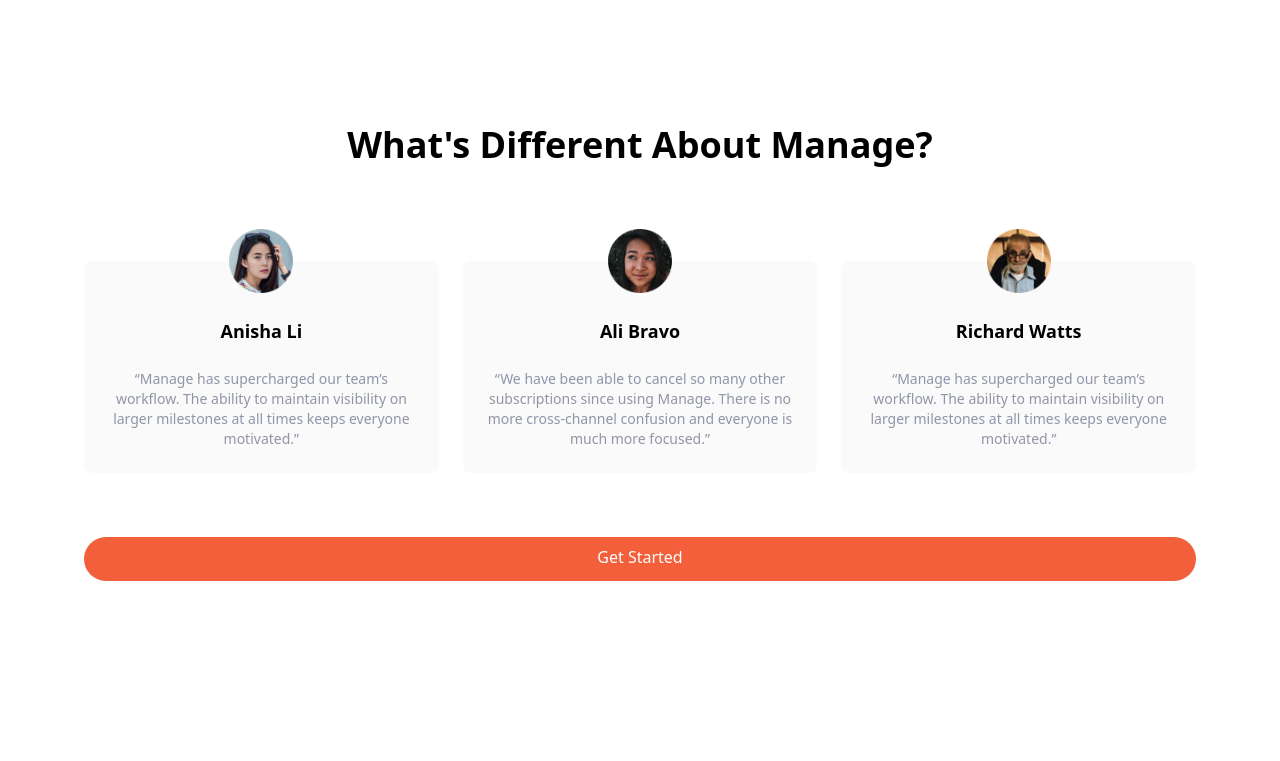
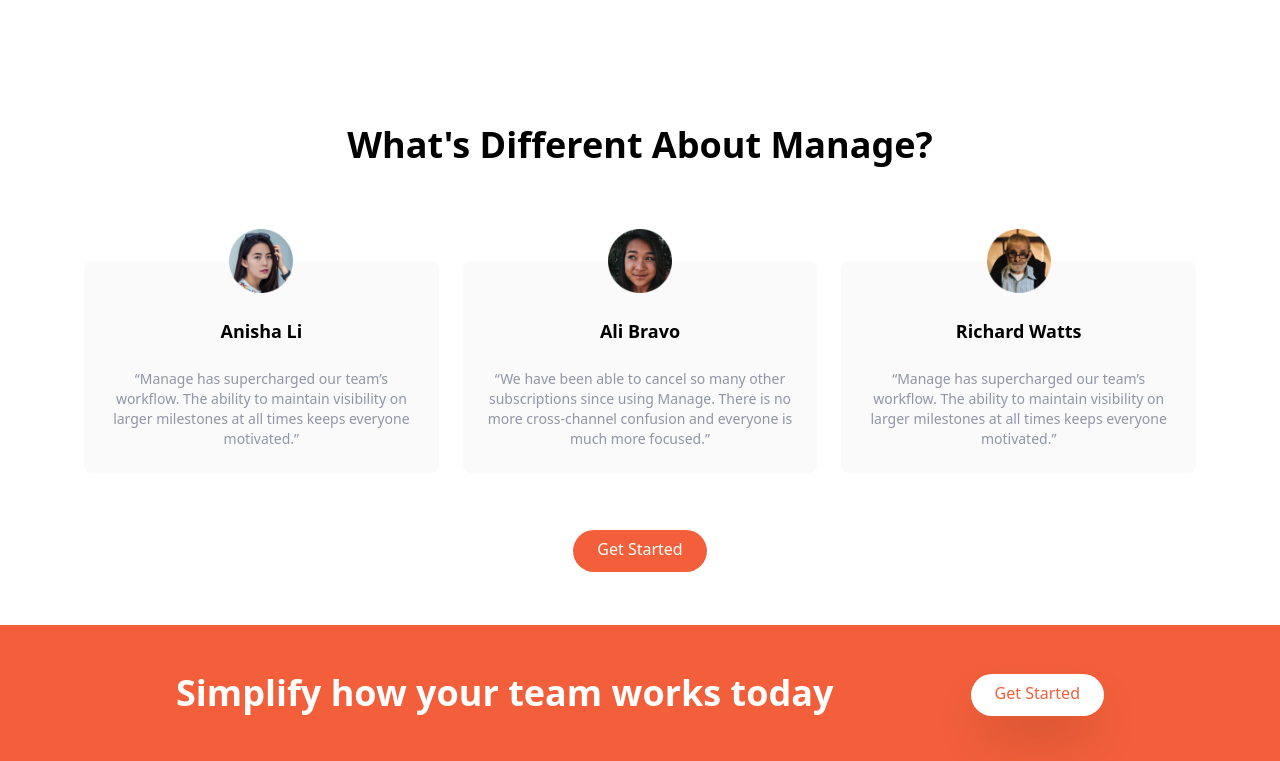
Before and after one commit to pernillasterner/tailwind-manage-landing, a website: page index.html in a window 1280 px wide. Shown: the part 1143-1904 px from the top of the page. Before the commit the page ends 1788 px from the top, so only its background shows below. Drawn offline with Linux system fonts and the light colour scheme.

Commit message:
Add CTA section

```diff
--- a/index.html
+++ b/index.html
@@ -205,12 +205,31 @@
       </div>
       <!-- Button -->
       <div class="my-16">
-        <!-- Button -->
         <a
-        href="#"
-        class="p-3 px-6 pt-2 text-white rounded-full md:block bg-brightRed baseline hover:bg-brightRedLight"
+          href="#"
+          class="p-3 px-6 pt-2 text-white rounded-full bg-brightRed baseline hover:bg-brightRedLight"
         >
-        Get Started
+          Get Started
+        </a>
+      </div>
+    </div>
+  </section>
+
+  <!-- CTA Section -->
+  <section id="id" class="bg-brightRed">
+    <!-- Flex Container -->
+    <div class="container flex flex-col items-center justify-between px-6 py-24 mx-auto space-y-12 md:py-12 md:flex-row md:space-y-0">
+      <!-- Heading -->
+      <h2 class="text-5xl font-bold leading-tight text-center text-white md:text-4xl md:max w xl md:text-left">
+        Simplify how your team works today
+      </h2>
+      <!-- Button -->
+      <div>
+        <a
+          href="#"
+          class="p-3 px-6 pt-2 bg-white rounded-full shadow-2xl text-brightRed baseline hover:bg-gray-300"
+        >
+          Get Started
         </a>
       </div>
     </div>
```
Also changed, not shown: css/main.css.
